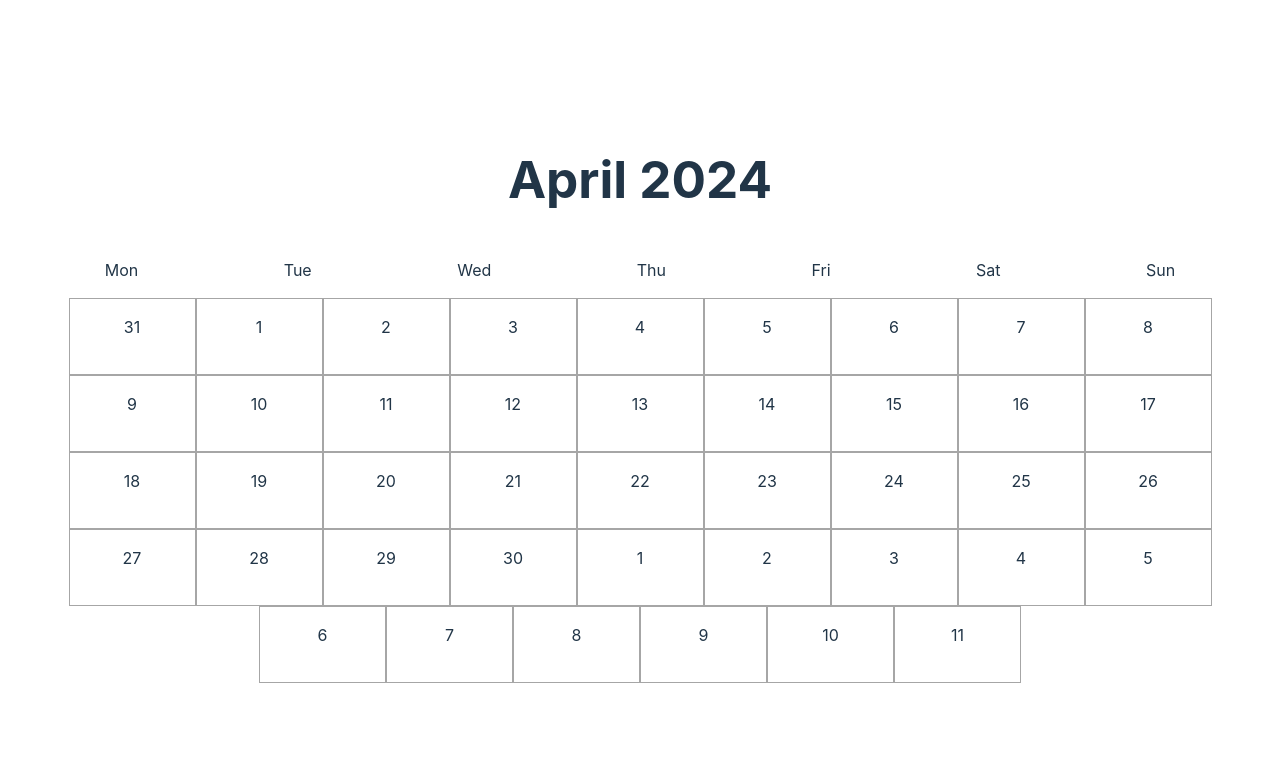
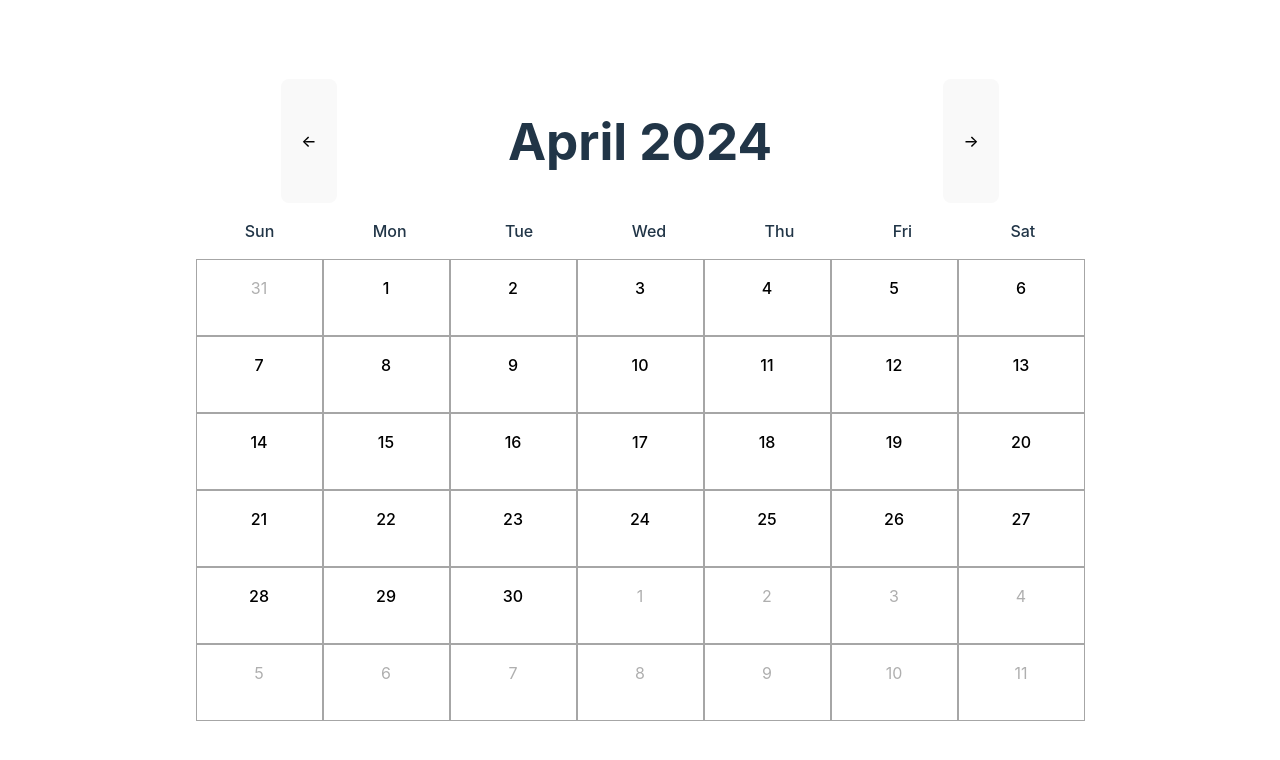
Before and after one commit to xbmac2/events-calendar-frontend, a React (Vite) app: page / in a window 1280 px wide. Shown: the top 760 px of the page. Built offline with nearby package versions, Linux system fonts and the light colour scheme.

Commit message:
modal; month switching

```diff
--- a/src/App.tsx
+++ b/src/App.tsx
@@ -3,11 +3,22 @@ import reactLogo from "./assets/react.svg";
 import viteLogo from "/vite.svg";
 import "./App.scss";
 import Calendar from "./containers/Calendar/Calendar";
+import Modal from "./components/Modal/Modal";
 
 function App() {
+  const [isModalOpen, setModalOpen] = useState<boolean>(false);
+
+  const handleCloseModal = () => {
+    setModalOpen(false);
+  };
+  const handleOpenModal = () => {
+    //console.log("handle open modal");
+    setModalOpen(true);
+  };
   return (
     <>
-      <Calendar />
+      <Calendar openModal={handleOpenModal} />
+      <Modal isOpen={isModalOpen} onClose={handleCloseModal} />
     </>
   );
 }
--- /dev/null
+++ b/src/components/Modal/Modal.tsx
@@ -0,0 +1,48 @@
+import { useEffect, useRef, useState } from "react";
+
+interface ModalProps {
+  isOpen: boolean;
+  onClose: () => void;
+}
+
+const Modal = ({ isOpen, onClose }: ModalProps) => {
+  const [isModalOpen, setModalOpen] = useState(true);
+  const modalRef = useRef<HTMLDialogElement | null>(null);
+
+  const handleCloseModal = () => {
+    if (onClose) {
+      onClose();
+    }
+    setModalOpen(false);
+  };
+
+  const handleKeyDown = (event: React.KeyboardEvent<HTMLDialogElement>) => {
+    if (event.key === "Escape") {
+      handleCloseModal();
+    }
+  };
+
+  useEffect(() => {
+    setModalOpen(isOpen);
+  }, [isOpen]);
+
+  useEffect(() => {
+    const modalElement = modalRef.current;
+
+    if (modalElement) {
+      if (isModalOpen) {
+        modalElement.showModal();
+      } else {
+        modalElement.close();
+      }
+    }
+  }, [isModalOpen]);
+
+  return (
+    <dialog ref={modalRef} onKeyDown={handleKeyDown}>
+      <button onClick={handleCloseModal}>Close button</button>
+    </dialog>
+  );
+};
+
+export default Modal;
--- a/src/containers/Calendar/Calendar.module.scss
+++ b/src/containers/Calendar/Calendar.module.scss
@@ -2,4 +2,11 @@
   display: flex;
   flex-direction: row;
   justify-content: space-around;
+  font-weight: 500;
 }
+
+.months_header {
+  display: flex;
+  flex-direction: row;
+  justify-content: space-around;
+}
--- a/src/containers/Calendar/Calendar.tsx
+++ b/src/containers/Calendar/Calendar.tsx
@@ -1,12 +1,29 @@
-import { weekdays } from "../../helpers/calendar-helpers";
+import { useState } from "react";
+import { months, weekdays } from "../../helpers/calendar-helpers";
 import CalendarDays from "../CalendarDays/CalendarDays";
 import styles from "./Calendar.module.scss";
 
-const Calendar = () => {
-  //const currentDay = new Date();
+const Calendar = ({ openModal }) => {
+  const theDate = new Date();
+  const [theCurrentDate, setTheCurrentDate] = useState(theDate);
+
+  const goPreviousMonth = () => {
+    const prevMonthDate = new Date(
+      theDate.getFullYear(),
+      theDate.getMonth() - 1
+    );
+    setTheCurrentDate(prevMonthDate);
+    console.log(prevMonthDate);
+  };
   return (
     <div>
-      <h1>April 2024</h1>
+      <div className={styles.months_header}>
+        <button onClick={goPreviousMonth}>&#x2190;</button>
+        <h1>
+          {months[theCurrentDate.getMonth()]} {theCurrentDate.getFullYear()}
+        </h1>
+        <button>&#x2192;</button>
+      </div>
       <div className={styles.weekdays_header}>
         {weekdays.map((weekday) => {
           return (
@@ -16,7 +33,7 @@ const Calendar = () => {
           );
         })}
       </div>
-      <CalendarDays />
+      <CalendarDays openModal={openModal} />
     </div>
   );
 };
--- a/src/containers/CalendarDays/CalendarDays.module.scss
+++ b/src/containers/CalendarDays/CalendarDays.module.scss
@@ -7,9 +7,21 @@
 
 .table_content {
   width: 100%;
-  flex-grow: 1;
-  display: flex;
-  flex-wrap: wrap;
-  justify-content: center;
+  // flex-grow: 1;
+  // display: flex;
+  // flex-wrap: wrap;
+  // justify-content: center;
   box-sizing: border-box;
+
+  display: grid;
+  grid-template-columns: 1fr 1fr 1fr 1fr 1fr 1fr 1fr;
 }
+
+.current p {
+  color: black;
+  font-weight: 450;
+}
+
+.not_current p {
+  color: rgb(175, 175, 175);
+}
--- a/src/containers/CalendarDays/CalendarDays.tsx
+++ b/src/containers/CalendarDays/CalendarDays.tsx
@@ -4,7 +4,7 @@ export interface CalendarDaysProps {
   props: Date;
 }
 
-const CalendarDays = () => {
+const CalendarDays = ({ openModal }) => {
   const theDate = new Date();
   const firstDayOfMonth = new Date(
     theDate.getFullYear(),
@@ -36,6 +36,7 @@ const CalendarDays = () => {
 
     currentDays.push(calendarDay);
   }
+
   return (
     <div>
       {/* <p>CalendarDays</p> */}
@@ -43,7 +44,16 @@ const CalendarDays = () => {
         {/* <p>{firstDayOfMonth.toDateString()}</p> */}
         {currentDays.map((day) => {
           return (
-            <div key={day.date.toDateString()} className={styles.calendar_day}>
+            <div
+              onClick={openModal}
+              key={day.date.toDateString()}
+              className={
+                `${styles.calendar_day}` +
+                (day.currentMonth
+                  ? ` ${styles.current}`
+                  : ` ${styles.not_current}`)
+              }
+            >
               <p>{day.number}</p>
             </div>
           );
--- a/src/helpers/calendar-helpers.tsx
+++ b/src/helpers/calendar-helpers.tsx
@@ -1,4 +1,4 @@
-export const weekdays = ["Mon", "Tue", "Wed", "Thu", "Fri", "Sat", "Sun"];
+export const weekdays = ["Sun", "Mon", "Tue", "Wed", "Thu", "Fri", "Sat"];
 export const months = [
   "January",
   "February",
```
